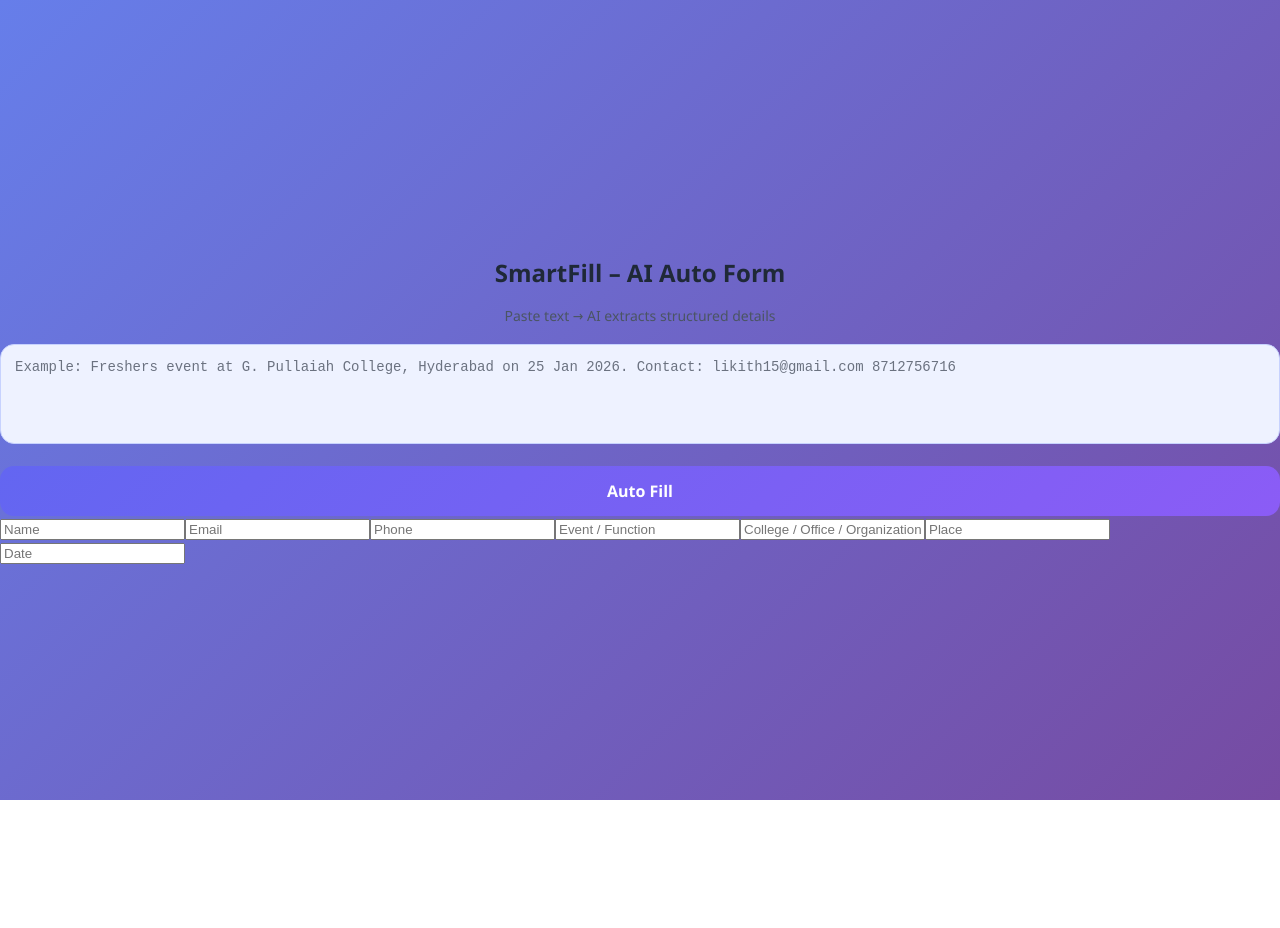
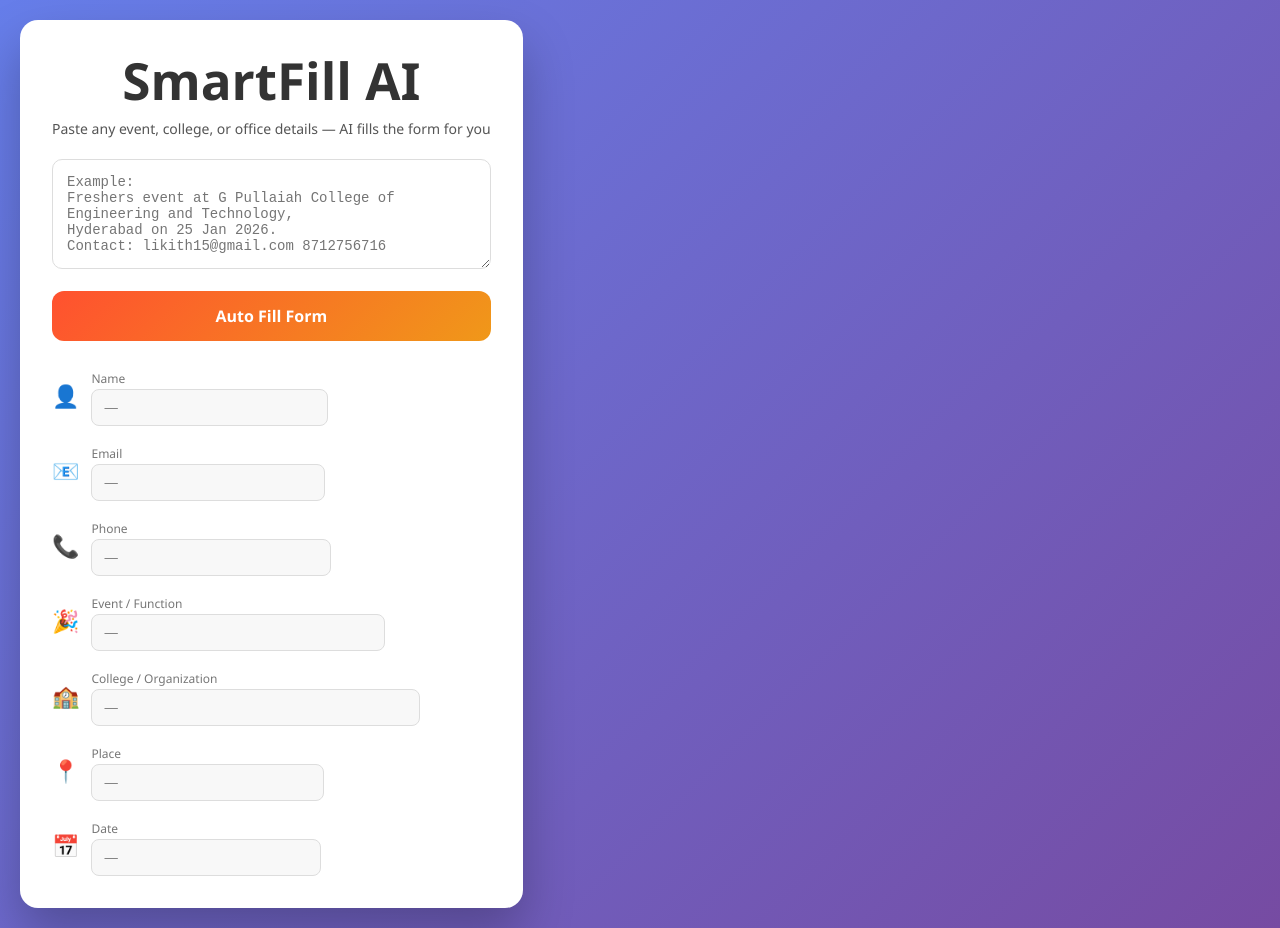
Before and after one commit to LIKHITHH-HUB/smartfill-ai-frontend, a React (Vite) app: page / in a window 1280 px wide. Before the commit the page ends 800 px from the top, so only its background shows below. Built offline with nearby package versions, Linux system fonts and the light colour scheme.

Commit message:
ui update

```diff
--- a/src/App.css
+++ b/src/App.css
@@ -1,82 +1,70 @@
+/* RESET */
 * {
   box-sizing: border-box;
 }
 
 body {
   margin: 0;
-  font-family: "Segoe UI", Tahoma, sans-serif;
+  font-family: "Segoe UI", system-ui, sans-serif;
+  background: linear-gradient(135deg, #667eea, #764ba2);
 }
 
 /* PAGE CENTER */
 .page {
   min-height: 100vh;
-  width: 100vw;
   display: flex;
-  justify-content: center;
-  align-items: center;
-  background: linear-gradient(135deg, #667eea, #764ba2);
+  align-items: center;      /* vertical center */
+  justify-content: center;  /* horizontal center */
+  padding: 20px;
 }
 
-/* FORM CARD */
-.form-wrapper {
-  background: #ffffff;
+/* CARD */
+.card {
+  background: white;
   width: 100%;
-  max-width: 580px;
+  max-width: 560px;
+  border-radius: 18px;
   padding: 32px;
-  border-radius: 20px;
-  box-shadow: 0 30px 60px rgba(0, 0, 0, 0.35);
+  box-shadow: 0 25px 50px rgba(0, 0, 0, 0.25);
 }
 
 /* TITLE */
-h2 {
+.card h1 {
+  margin: 0;
   text-align: center;
-  color: #1f2937; /* dark slate */
-  margin-bottom: 6px;
+  color: #333;
 }
 
-/* SUBTITLE */
-.subtitle {
+.tagline {
   text-align: center;
+  margin: 10px 0 20px;
+  color: #555;
   font-size: 14px;
-  color: #4b5563; /* soft gray */
-  margin-bottom: 18px;
 }
 
 /* TEXTAREA */
 textarea {
   width: 100%;
-  min-height: 100px;
+  min-height: 110px;
   padding: 14px;
-  border-radius: 14px;
-  border: 1px solid #c7d2fe;
-  background: #eef2ff; /* light indigo */
+  border-radius: 10px;
+  border: 1px solid #ddd;
+  resize: vertical;
   font-size: 14px;
-  color: #1f2937;
-  resize: none;
 }
 
-textarea::placeholder {
-  color: #6b7280;
-}
-
-/* PRIMARY BUTTON */
+/* BUTTON */
 button {
   width: 100%;
   margin-top: 16px;
   padding: 14px;
   border: none;
-  border-radius: 14px;
-  background: linear-gradient(135deg, #6366f1, #8b5cf6);
+  border-radius: 12px;
+  background: linear-gradient(135deg, #ff512f, #f09819);
   color: white;
   font-size: 16px;
   font-weight: 600;
   cursor: pointer;
-  transition: transform 0.15s ease, box-shadow 0.15s ease;
-}
-
-button:hover {
-  transform: translateY(-1px);
-  box-shadow: 0 8px 18px rgba(99, 102, 241, 0.4);
 }
 
 button:disabled {
@@ -84,34 +72,33 @@ button:disabled {
   cursor: not-allowed;
 }
 
-/* INPUT FIELDS */
-.fields input {
-  width: 100%;
-  padding: 12px;
-  margin-top: 10px;
-  border-radius: 12px;
-  border: 1px solid #c7d2fe;
-  background: #f8fafc; /* very light gray */
-  font-size: 14px;
-  color: #1f2937;
+/* FORM */
+.form {
+  margin-top: 24px;
+  display: grid;
+  gap: 14px;
 }
 
-/* INTEREST CHECKBOX */
-.interest {
+/* FIELD */
+.field {
   display: flex;
   align-items: center;
-  gap: 10px;
-  margin-top: 16px;
-  font-size: 14px;
-  color: #1f2937;
+  gap: 12px;
 }
 
-/* SUBMIT BUTTON */
-.submit-btn {
-  margin-top: 14px;
-  background: linear-gradient(135deg, #10b981, #34d399);
+.icon {
+  font-size: 22px;
 }
 
-.submit-btn:hover {
-  box-shadow: 0 8px 18px rgba(16, 185, 129, 0.45);
+.field label {
+  font-size: 12px;
+  color: #777;
 }
+
+.field input {
+  width: 100%;
+  padding: 10px 12px;
+  border-radius: 8px;
+  border: 1px solid #ddd;
+  background: #f8f8f8;
+}
--- a/src/App.jsx
+++ b/src/App.jsx
@@ -2,7 +2,8 @@ import { useState } from "react";
 import "./App.css";
 
 export default function App() {
-  const [rawText, setRawText] = useState("");
+  const [text, setText] = useState("");
+  const [loading, setLoading] = useState(false);
 
   const [form, setForm] = useState({
     name: "",
@@ -14,54 +15,78 @@ export default function App() {
     date: "",
   });
 
-  const handleAutoFill = async () => {
-    if (!rawText.trim()) return;
+  async function handleAutoFill() {
+    if (!text.trim()) return;
 
+    setLoading(true);
     try {
       const res = await fetch(
-        "https://YOUR-RENDER-BACKEND-URL.onrender.com/api/parse",
+        "https://YOUR-BACKEND-URL.onrender.com/api/parse",
         {
           method: "POST",
           headers: { "Content-Type": "application/json" },
-          body: JSON.stringify({ text: rawText }),
+          body: JSON.stringify({ text }),
         }
       );
 
       const data = await res.json();
       setForm(data);
-    } catch (err) {
-      alert("Auto-fill failed");
+    } catch (e) {
+      alert("Auto-fill failed. Try again.");
+    } finally {
+      setLoading(false);
     }
-  };
+  }
 
   return (
     <div className="page">
       <div className="card">
-        <h2>SmartFill – AI Auto Form</h2>
-        <p className="subtitle">
-          Paste text → AI extracts structured details
+        <h1>SmartFill AI</h1>
+        <p className="tagline">
+          Paste any event, college, or office details — AI fills the form for you
         </p>
 
+        {/* TEXT INPUT */}
         <textarea
-          placeholder="Example: Freshers event at G. Pullaiah College, Hyderabad on 25 Jan 2026. Contact: likith15@gmail.com 8712756716"
-          value={rawText}
-          onChange={(e) => setRawText(e.target.value)}
+          placeholder={`Example:
+Freshers event at G Pullaiah College of Engineering and Technology,
+Hyderabad on 25 Jan 2026.
+Contact: likith15@gmail.com 8712756716`}
+          value={text}
+          onChange={(e) => setText(e.target.value)}
         />
 
-        <button onClick={handleAutoFill}>Auto Fill</button>
+        <button onClick={handleAutoFill} disabled={loading}>
+          {loading ? "Processing..." : "Auto Fill Form"}
+        </button>
 
-        <input placeholder="Name" value={form.name} readOnly />
-        <input placeholder="Email" value={form.email} readOnly />
-        <input placeholder="Phone" value={form.phone} readOnly />
-        <input placeholder="Event / Function" value={form.event} readOnly />
-        <input
-          placeholder="College / Office / Organization"
-          value={form.organization}
-          readOnly
-        />
-        <input placeholder="Place" value={form.place} readOnly />
-        <input placeholder="Date" value={form.date} readOnly />
+        {/* RESULT FORM */}
+        <div className="form">
+          <Field icon="👤" label="Name" value={form.name} />
+          <Field icon="📧" label="Email" value={form.email} />
+          <Field icon="📞" label="Phone" value={form.phone} />
+          <Field icon="🎉" label="Event / Function" value={form.event} />
+          <Field
+            icon="🏫"
+            label="College / Organization"
+            value={form.organization}
+          />
+          <Field icon="📍" label="Place" value={form.place} />
+          <Field icon="📅" label="Date" value={form.date} />
+        </div>
       </div>
     </div>
   );
 }
+
+function Field({ icon, label, value }) {
+  return (
+    <div className="field">
+      <span className="icon">{icon}</span>
+      <div>
+        <label>{label}</label>
+        <input value={value} readOnly placeholder="—" />
+      </div>
+    </div>
+  );
+}
```
